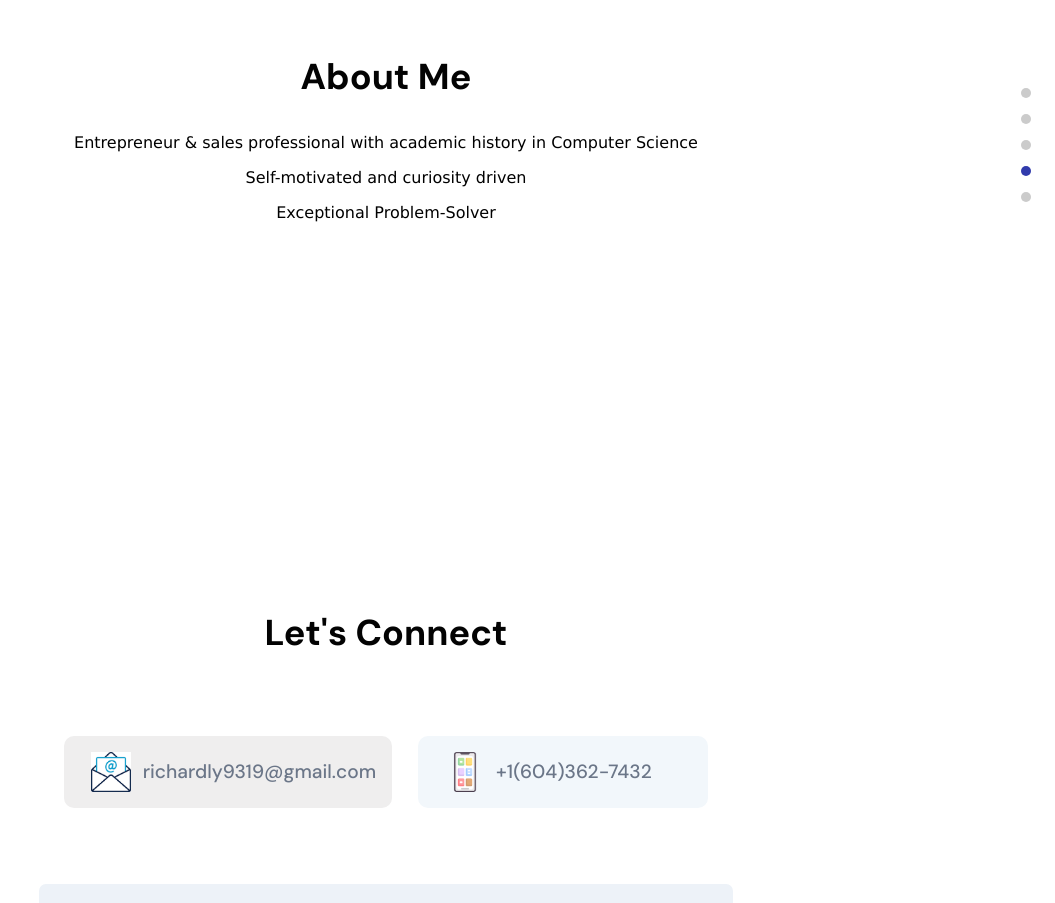
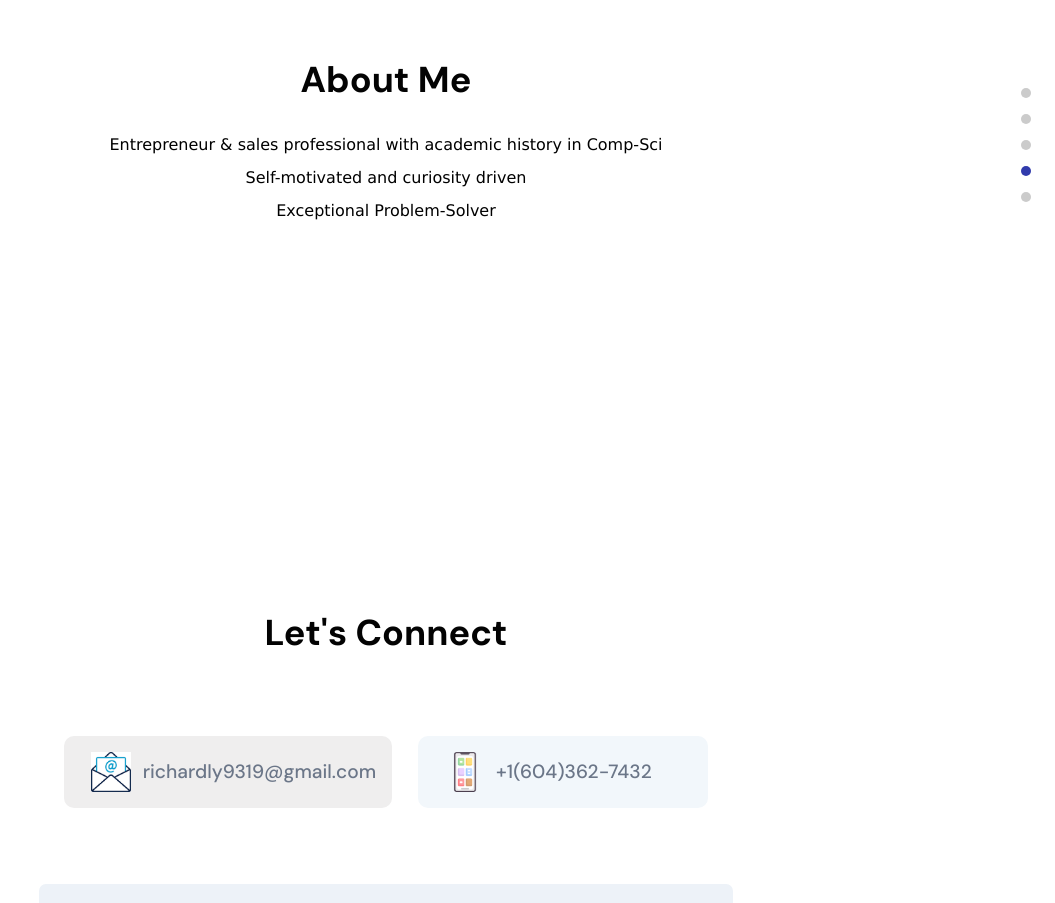
Before and after one commit to richardly9319/rly_portfolio, a React (Create React App) app: page / in a window 1280 px wide. Shown: the part 3060-3963 px from the top of the page, without its empty margins (225-1280 px from the left). Built offline with nearby package versions, Linux system fonts and the light colour scheme.

Commit message:
updates to copy

```diff
--- a/src/container/About/About.jsx
+++ b/src/container/About/About.jsx
@@ -18,7 +18,7 @@ const About = () => {
 
       <div>
 
-          <p className="about_me">Entrepreneur & sales professional with academic history in Computer Science </p>
+          <p className="about_me">Entrepreneur & sales professional with academic history in Comp-Sci </p>
           <p className="about_me">
             Self-motivated and curiosity driven </p>
           <p className="about_me"> Exceptional Problem-Solver </p>
```
